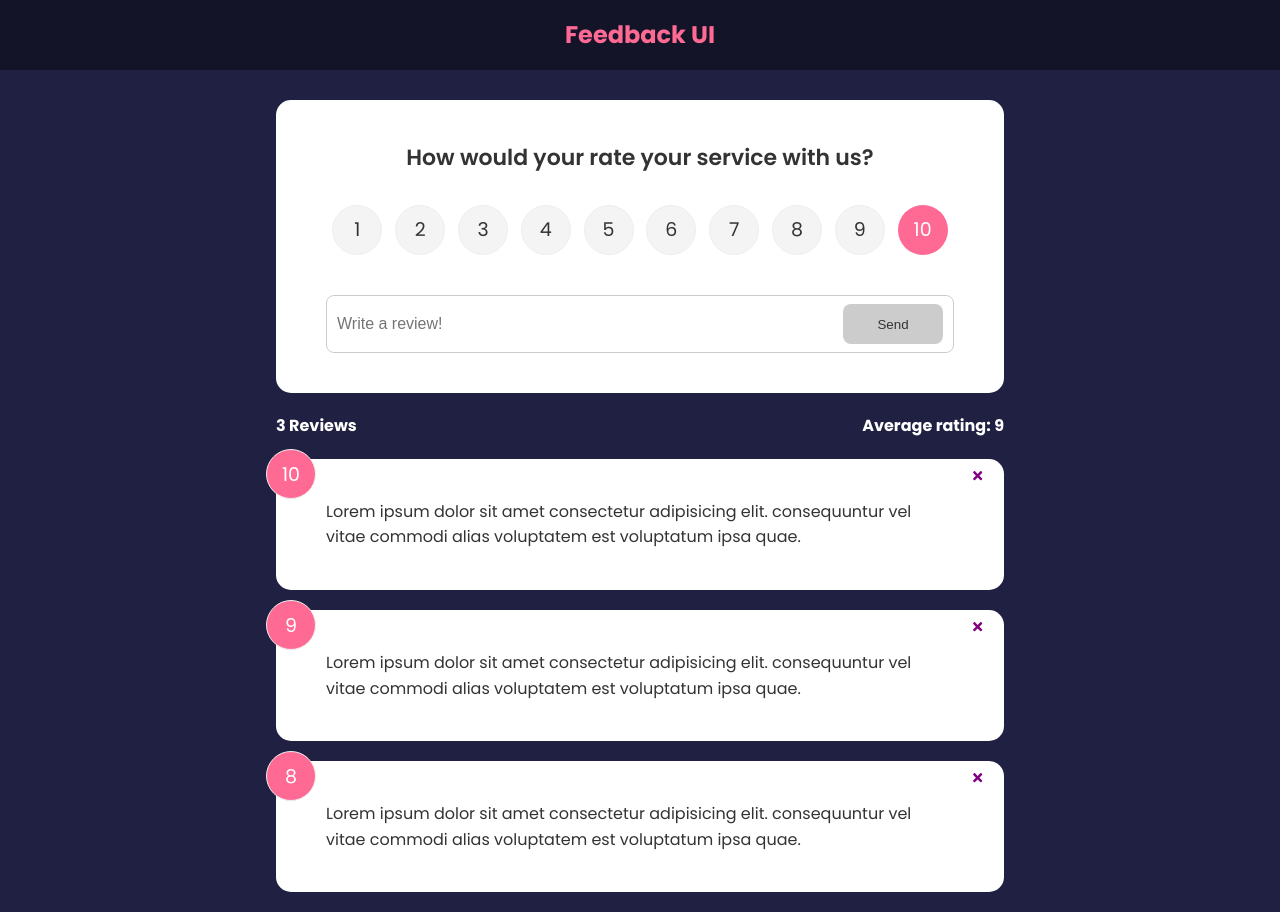
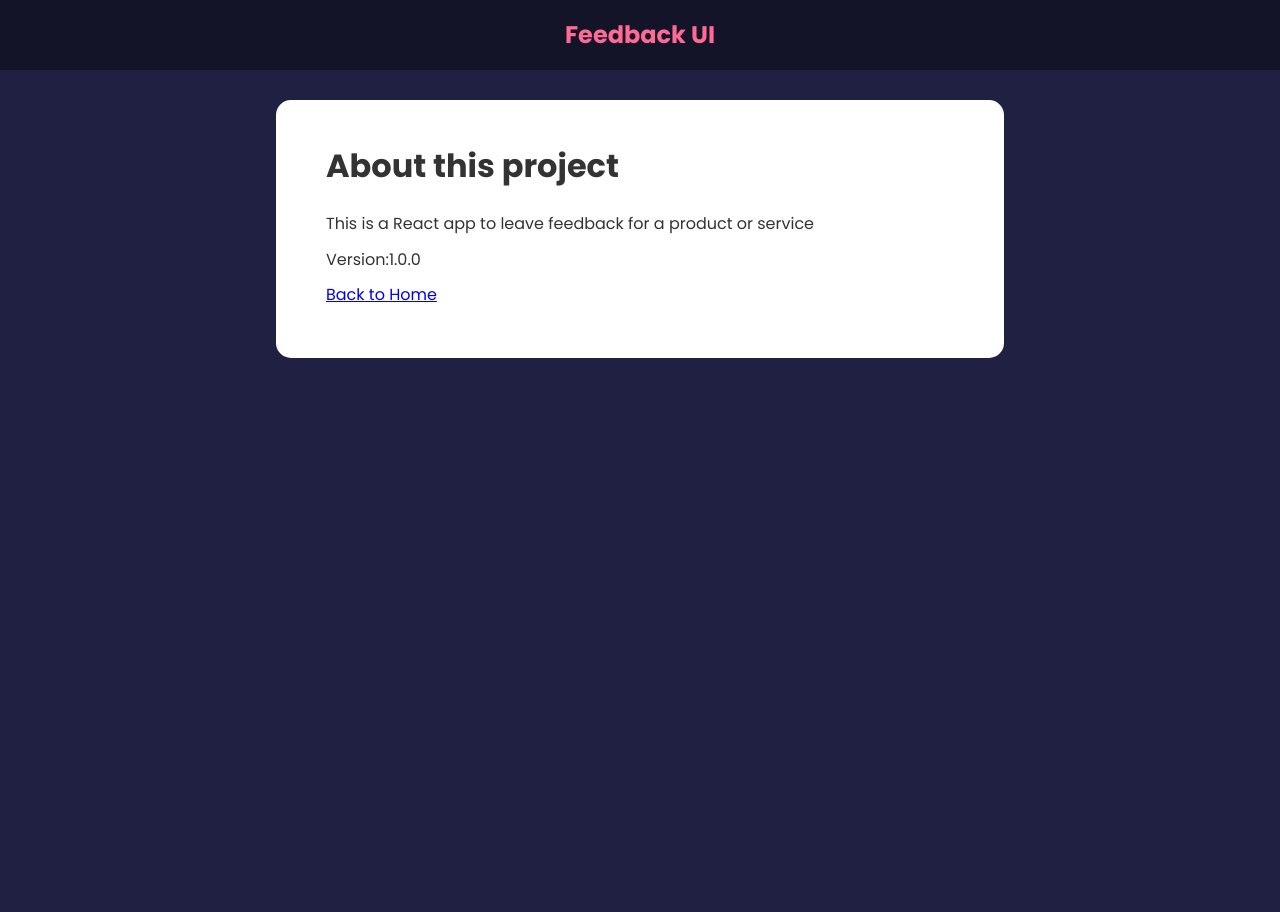
Before and after one commit to havalda-r/feedback-app, a React (Create React App) app: page /about in a window 1280 px wide. After the commit the page ends 800 px from the top, so only its background shows below. Built offline with nearby package versions, Linux system fonts and the light colour scheme.

Commit message:
feat: add routes with about component

```diff
--- a/package.json
+++ b/package.json
@@ -10,6 +10,7 @@
     "react": "^17.0.2",
     "react-dom": "^17.0.2",
     "react-icons": "^4.3.1",
+    "react-router-dom": "^6.2.1",
     "react-scripts": "5.0.0",
     "uuid": "^8.3.2",
     "web-vitals": "^2.1.3"
--- a/src/App.js
+++ b/src/App.js
@@ -5,6 +5,8 @@
 import FeedbackData from './data/FeedbackData';
 import FeedbackStats from './components/FeedbackStats';
 import FeedbackForm from './components/FeedbackForm';
+import { BrowserRouter as Router, Route, Routes } from 'react-router-dom';
+import AboutPage from './pages/AboutPage';
 
 function App() {
   const [feedback, setFeedback] = useState(FeedbackData);
@@ -21,14 +23,27 @@
   };
 
   return (
-    <>
+    <Router>
       <Header />
       <div className='container'>
-        <FeedbackForm handleAdd={addFeedback} />
-        <FeedbackStats feedback={feedback} />
-        <FeedbackList feedback={feedback} handleDelete={deleteFeedback} />
+        <Routes>
+          <Route
+            path='/'
+            element={
+              <>
+                <FeedbackForm handleAdd={addFeedback} />
+                <FeedbackStats feedback={feedback} />
+                <FeedbackList
+                  feedback={feedback}
+                  handleDelete={deleteFeedback}
+                />
+              </>
+            }
+          />
+          <Route path='/about' element={<AboutPage />} />
+        </Routes>
       </div>
-    </>
+    </Router>
   );
 }
 
--- /dev/null
+++ b/src/pages/AboutPage.jsx
@@ -0,0 +1,18 @@
+import Card from '../components/shared/Card';
+
+function AboutPage() {
+  return (
+    <Card>
+      <div className='about'>
+        <h1>About this project</h1>
+        <p>This is a React app to leave feedback for a product or service</p>
+        <p>Version:1.0.0</p>
+        <p>
+          <a href='/'>Back to Home</a>
+        </p>
+      </div>
+    </Card>
+  );
+}
+
+export default AboutPage;
```
Also changed, not shown: 1 other file (tests, documents, lock files or other folders).
